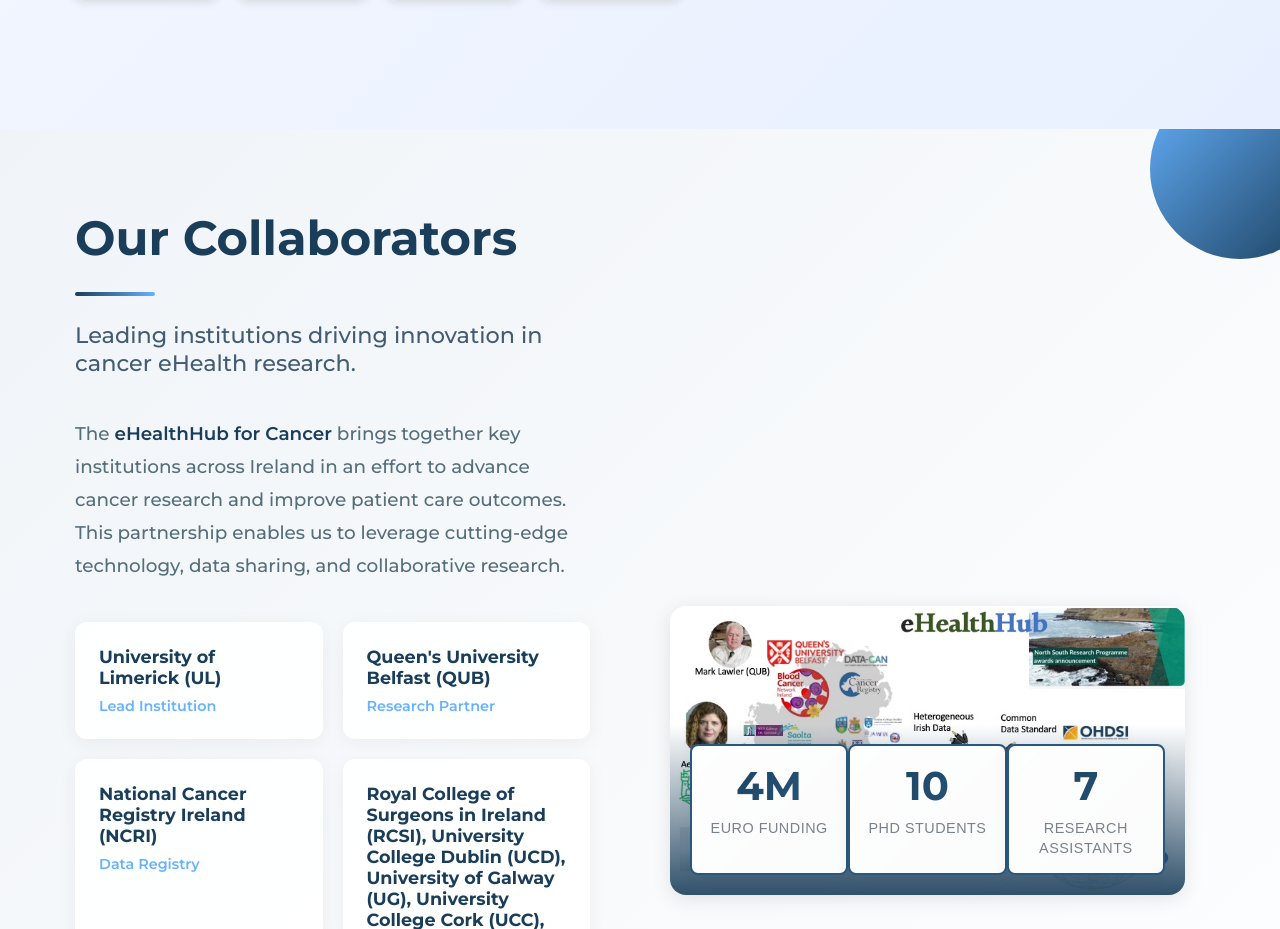
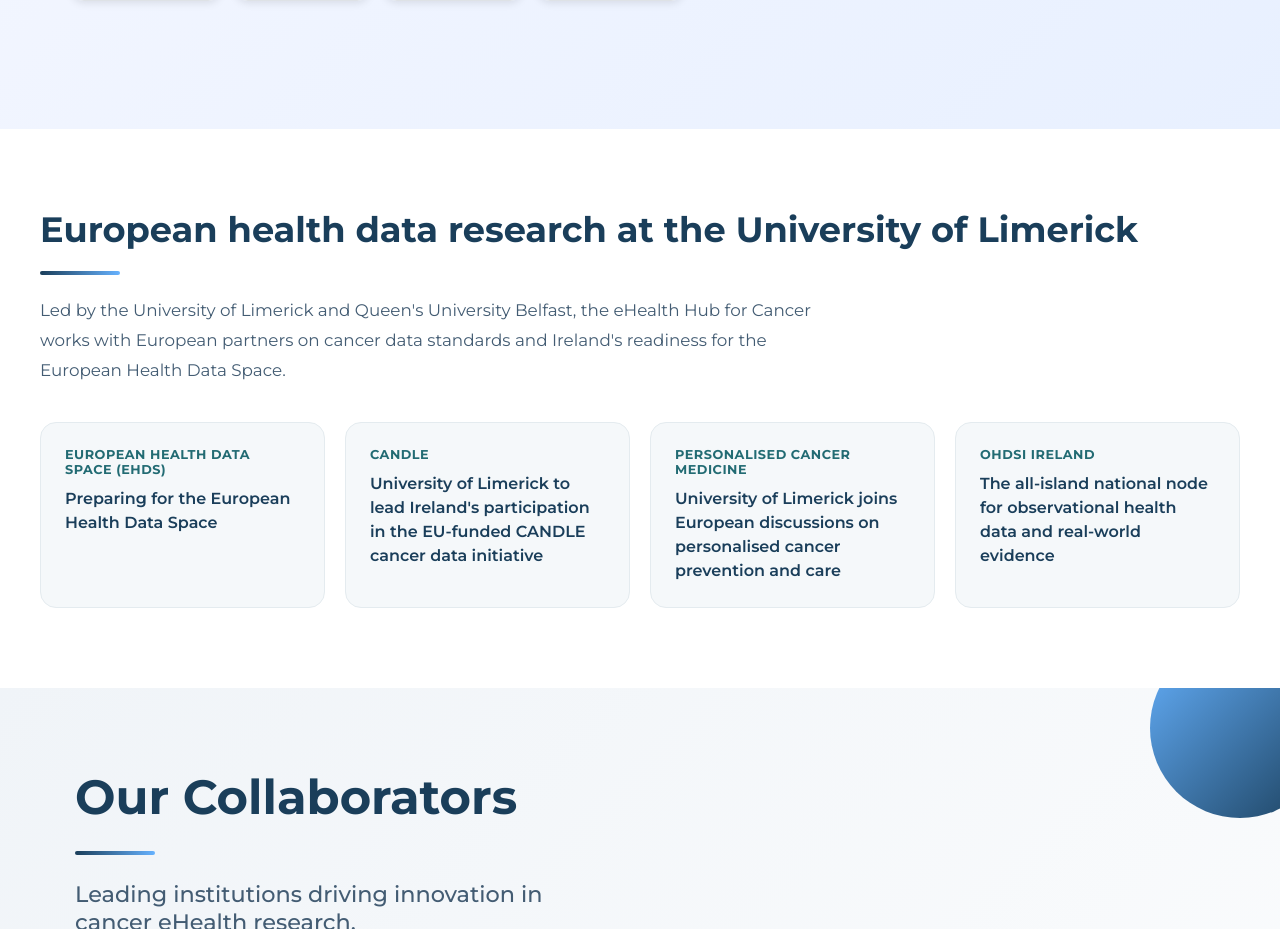
Before and after one commit to eHealthHub4Cancer/ehealth_hub, a React (Create React App) app: page / in a window 1280 px wide. Shown: the part 1721-2650 px from the top of the page. Built offline with nearby package versions, Linux system fonts and the light colour scheme; no server answers.

Commit message:
Show the European health data research section on the homepage

```diff
--- a/src/components/HomePage.js
+++ b/src/components/HomePage.js
@@ -4,6 +4,7 @@ import CollaboratorsSection from './CollaboratorsSection';
 import FundingSection from "./FundingSection";
 import HeroSection from "./HeroSection";
 import DigitalInitiatives from "./DigitalInitiatives";
+import EuropeanResearch from "./EuropeanResearch";
 
 import "./HomePage.css";
 
@@ -12,6 +13,7 @@ function HomePage() {
     <div className="home-page">
         <HomeSlider />
         <HeroSection/>
+        <EuropeanResearch/>
         <CollaboratorsSection/>
         <FundingSection/>
         <DigitalInitiatives/>
```
